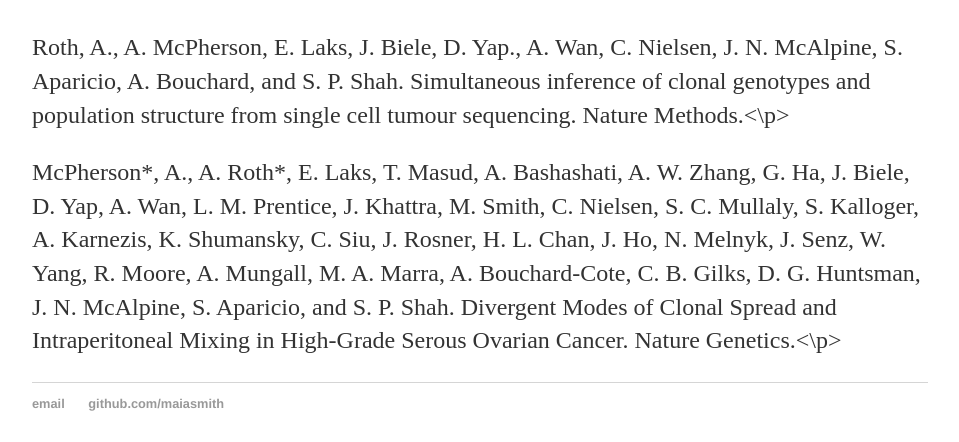
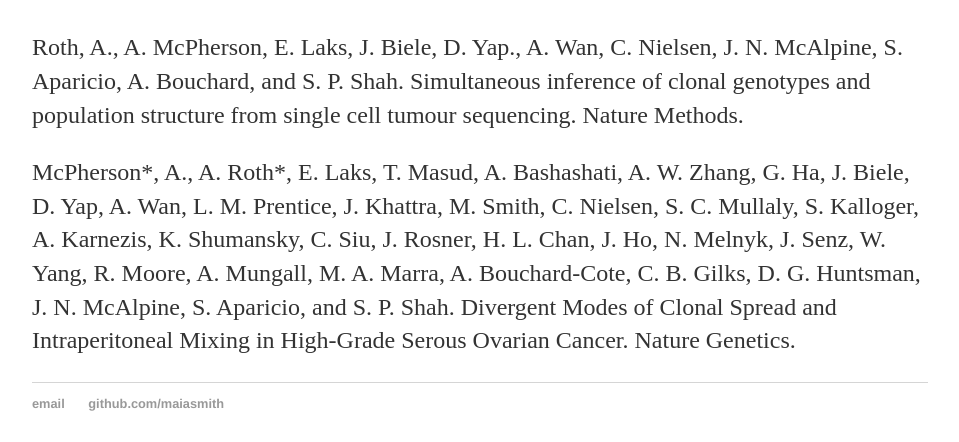
Before and after one commit to maiasmith/maiasmith.github.io, a Jekyll site: the page built from publications/index.html, in a window 1280 px wide. Shown: the part 386-828 px from the top of the page, without its empty margins (160-1119 px from the left). Built offline with Jekyll 4.4.1, drawn with Linux system fonts in a browser that asks for light colours.

```diff
--- a/publications/index.html
+++ b/publications/index.html
@@ -6,6 +6,6 @@ title: Publications
   <h1>Published</h1>
   <p>Brodie, B.S., M. Smith*, J. Lawrence*, and G. Gries. 2015. <a href="http://journals.plos.org/plosone/article?id=10.1371/journal.pone.0145055">Effects of floral scent, color and pollen on foraging decisions and ovary development of the common green bottle flies.</a> PloS ONE 10(12): e0145055. DOI:10.1371/journal.pone.0145055</p>
   <h1>Accepted</h1>
-  <p>Roth, A., A. McPherson, E. Laks, J. Biele, D. Yap., A. Wan, C. Nielsen, J. N. McAlpine, S. Aparicio, A. Bouchard, and S. P. Shah. Simultaneous inference of clonal genotypes and population structure from single cell tumour sequencing. Nature Methods.<\p>
-  <p>McPherson*, A.,  A. Roth*, E. Laks, T. Masud, A. Bashashati, A. W. Zhang, G. Ha, J. Biele, D. Yap, A. Wan, L. M. Prentice, J. Khattra, M. Smith, C. Nielsen, S. C. Mullaly, S. Kalloger, A. Karnezis, K. Shumansky, C. Siu, J. Rosner, H. L. Chan, J. Ho, N. Melnyk, J. Senz, W. Yang, R. Moore, A. Mungall, M. A. Marra, A. Bouchard-Cote, C. B. Gilks, D. G. Huntsman,  J. N. McAlpine, S. Aparicio, and S. P. Shah. Divergent Modes of Clonal Spread and Intraperitoneal Mixing in High-Grade Serous Ovarian Cancer. Nature Genetics.<\p>
+  <p>Roth, A., A. McPherson, E. Laks, J. Biele, D. Yap., A. Wan, C. Nielsen, J. N. McAlpine, S. Aparicio, A. Bouchard, and S. P. Shah. Simultaneous inference of clonal genotypes and population structure from single cell tumour sequencing. Nature Methods.</p>
+  <p>McPherson*, A.,  A. Roth*, E. Laks, T. Masud, A. Bashashati, A. W. Zhang, G. Ha, J. Biele, D. Yap, A. Wan, L. M. Prentice, J. Khattra, M. Smith, C. Nielsen, S. C. Mullaly, S. Kalloger, A. Karnezis, K. Shumansky, C. Siu, J. Rosner, H. L. Chan, J. Ho, N. Melnyk, J. Senz, W. Yang, R. Moore, A. Mungall, M. A. Marra, A. Bouchard-Cote, C. B. Gilks, D. G. Huntsman,  J. N. McAlpine, S. Aparicio, and S. P. Shah. Divergent Modes of Clonal Spread and Intraperitoneal Mixing in High-Grade Serous Ovarian Cancer. Nature Genetics.</p>
 </div><!-- /.blurb -->
```
